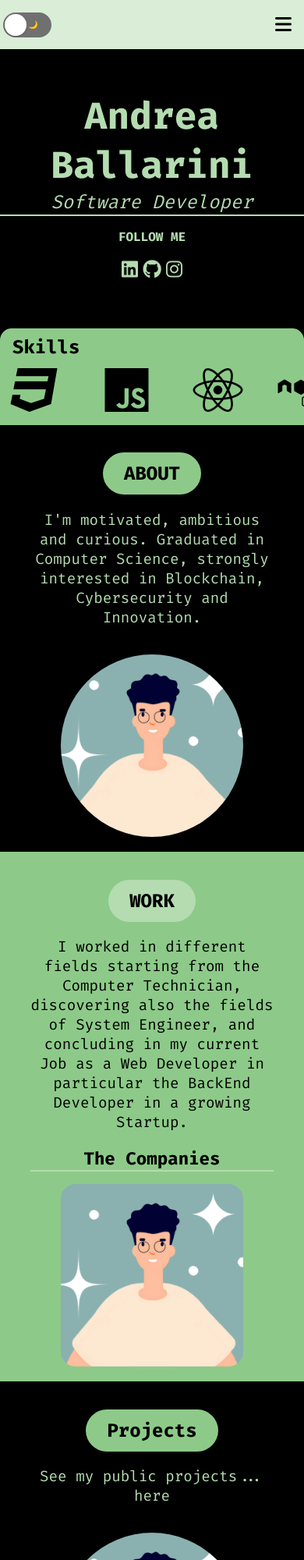
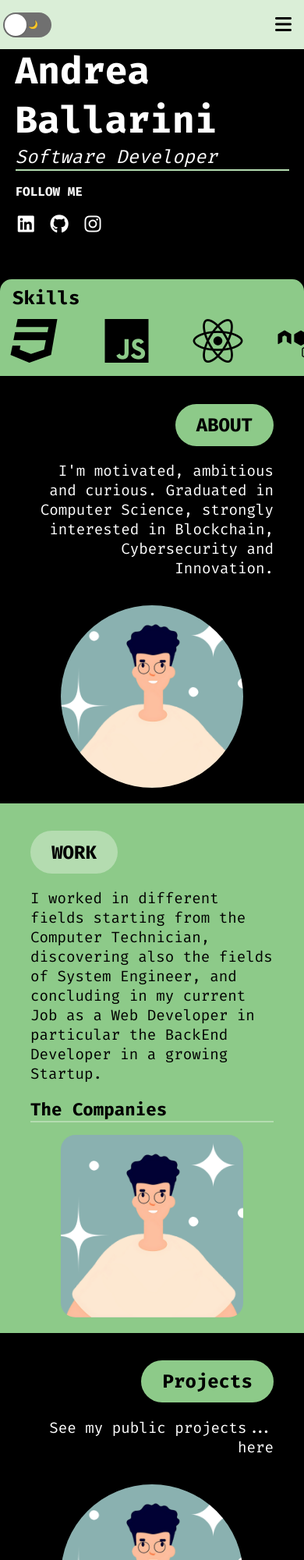
Before and after one commit to ABallarini/HTML-CSS, a plain HTML site: page index.html in a window 390 px wide. Shown: the top 2000 px of the page at 78% size. Drawn offline with Linux system fonts and the light colour scheme.

Commit message:
Changed style

```diff
--- a/assets/sass/stylesheet.scss
+++ b/assets/sass/stylesheet.scss
@@ -183,7 +183,7 @@ body {
   font-optical-sizing: auto;
   font-style: normal;
   font-weight: 400;
-  color: $color-light;
+  color: $color-white;
   background-color: $color-black;
   @extend %no-margin;
   @extend %no-padding;
@@ -322,7 +322,7 @@ header {
 }
 
 a {
-  color: $color-light;
+  color: $color-white;
   text-decoration: none;
 }
 
@@ -385,7 +385,7 @@ body:has(.toggle:checked) a {
   }
 
   body:has(.toggle-icon:checked) .menu-toggle {
-    color: $color-light;
+    color: $color-white;
   }
 
 
@@ -438,11 +438,11 @@ body:has(.toggle:checked) a {
   }
 
   .menu ul li a:active {
-    color: $color-light;
+    color: $color-white;
   }
 
   .menu ul li a:focus {
-    color: $color-light;
+    color: $color-white;
   }
 
   .menu ul {
@@ -469,16 +469,13 @@ section {
 
 /* Hero */
 .hero {
-  @extend %full-width;
-  @extend %flex-center;
-  text-align: center;
+  padding: 5% 5% 0 5%;
 }
 
 .hero h1 {
   font-size: 4rem;
   @extend %no-margin;
   @extend %no-padding;
-  margin-top: 15%;
 }
 
 .hero h2 {
@@ -495,7 +492,6 @@ section {
 }
 
 .hero .social-icons {
-  @extend %flex-center;
   font-size: 2rem;
 }
 .hero .social-icons a {
@@ -504,8 +500,10 @@ section {
 
 /* Responsive design for the hero section */
 @media (max-width: 768px) {
+  .hero {
+    padding-top: 10%;
+  }
   .hero h1 {
-    padding-top: 10%;
     font-size: 3rem;
   }
 
@@ -664,9 +662,6 @@ body:has(.toggle:checked) .line {
 
 /* Responsive design for the about section */
 @media (max-width: 768px) {
-  section {
-    text-align: center;
-  }
   .about {
     flex-direction: column-reverse;
   }
@@ -675,7 +670,8 @@ body:has(.toggle:checked) .line {
     height: 40%;
   }
 
-  .content {
+  .about .content {
+    text-align: end;
     width: 80%;
   }
 }
@@ -719,7 +715,7 @@ body:has(.toggle:checked) .line {
     height: 40%;
   }
 
-  .content {
+  .work .content {
     width: 80%;
   }
 }
@@ -760,7 +756,8 @@ body:has(.toggle:checked) .line {
     height: 40%;
   }
 
-  .content {
+  .projects .content {
+    text-align: end;
     width: 80%;
   }
 }
@@ -814,9 +811,7 @@ body:has(.toggle:checked) .line {
 
 /* Responsive design for the contact section */
 @media (max-width: 768px) {
-  #Contact {
-    justify-content: center;
-  }
+
   .contact {
     width: 70%;
   }
@@ -868,7 +863,7 @@ body:has(.toggle:checked) .line {
 
 .project-card {
   // make a card 20% of the width
-  width: 80%;
+  width: 28%;
   // make a card with a background color
   background-color: $color-green;
   color: $color-black;
@@ -906,5 +901,12 @@ body:has(.toggle:checked) .line {
 }
 
 p a {
-  color: $color-light;
+  color: $color-white;
 }
+
+/* Responsive design for the projects list section */
+@media (max-width: 768px) {
+  .project-card {
+    width: 80%;
+  }
+}
```
Also changed, not shown: assets/css/stylesheet.css, 1 other file.
